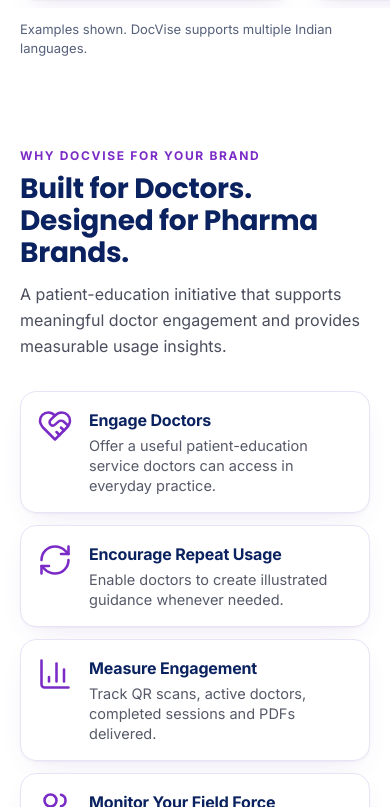
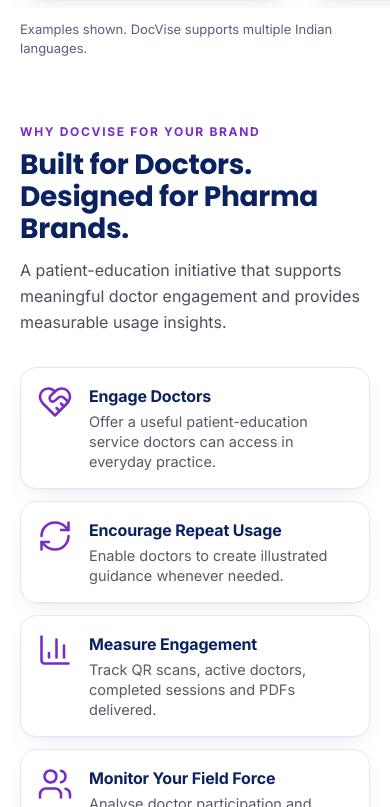
Before and after one commit to Rohan9833/docvise, a React (Vite) app in the folder frontend/: page / in a window 390 px wide. Shown: the part 2977-3784 px from the top of the page. Built offline with nearby package versions, Linux system fonts and the light colour scheme; no server answers.

Commit message:
Reduce vertical spacing between landing page sections

```diff
--- a/frontend/src/sections/WhyDocVise.jsx
+++ b/frontend/src/sections/WhyDocVise.jsx
@@ -11,7 +11,7 @@ const BENEFITS = [
 
 export default function WhyDocVise() {
   return (
-    <section id="why-docvise" aria-labelledby="why-title" className="scroll-mt-20 py-14 lg:py-16">
+    <section id="why-docvise" aria-labelledby="why-title" className="scroll-mt-20 py-8 lg:py-16">
       <div className="container-site grid gap-10 lg:grid-cols-[minmax(0,1.15fr)_minmax(0,1fr)] lg:items-center">
         <div>
           <Reveal>
```
